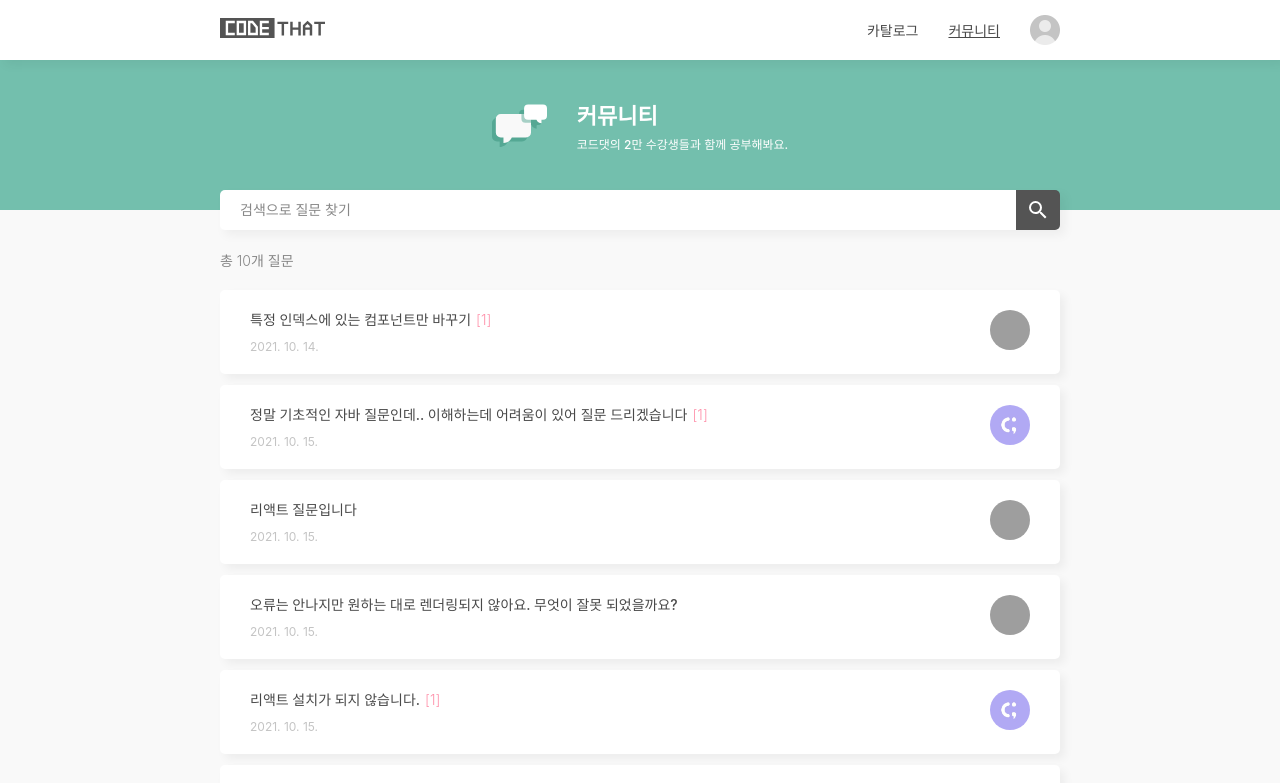
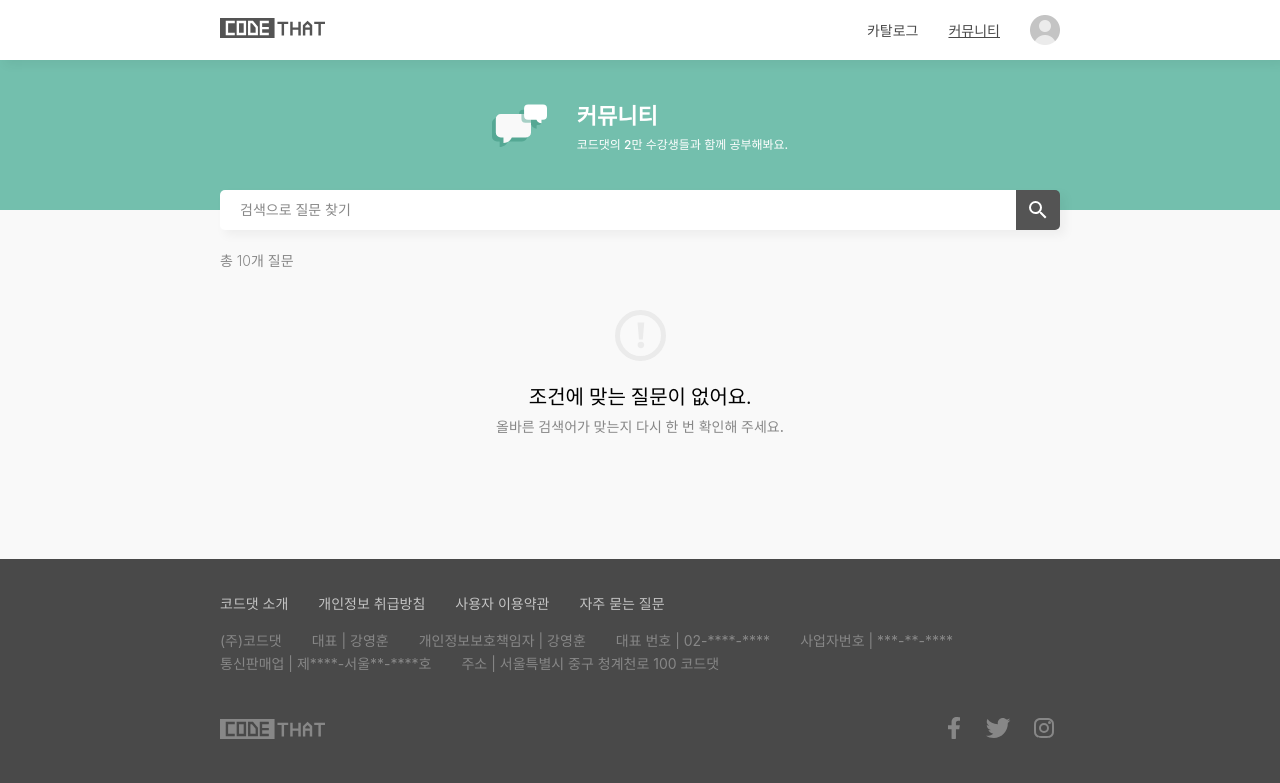
Before and after one commit to ejshin2ya/React_Website_Codeit, a React (Create React App) app: page /questions in a window 1280 px wide. Shown: the top 783 px of the page. Built offline with nearby package versions, Linux system fonts and the light colour scheme; grey boxes are pictures that could not be loaded; a web font is replaced by a local one.

Commit message:
질문 검색창 만들기

```diff
--- a/src/pages/CourseListPage.js
+++ b/src/pages/CourseListPage.js
@@ -18,13 +18,7 @@ function CourseListPage() {
 
   const handleSubmit = (e) => {
     e.preventDefault();
-    setSearchParams(
-      keyword
-        ? {
-            keyword,
-          }
-        : {}
-    );
+    setSearchParams(keyword ? { keyword } : {});
   };
 
   return (
--- a/src/pages/QuestionListPage.js
+++ b/src/pages/QuestionListPage.js
@@ -8,7 +8,7 @@ import Avatar from "../components/Avatar";
 import styles from "./QuestionListPage.module.css";
 import searchBarStyles from "../components/SearchBar.module.css";
 import searchIcon from "../assets/search.svg";
-import { Link } from "react-router-dom";
+import { Link, useSearchParams } from "react-router-dom";
 
 function QuestionItem({ question }) {
   return (
@@ -35,10 +35,17 @@ function QuestionItem({ question }) {
 }
 
 function QuestionListPage() {
-  const [keyword, setKeyword] = useState("");
-  const questions = getQuestions();
+  const [searchParams, setSearchParams] = useSearchParams();
+  const initKeyword = searchParams.get("keyword");
+  const [keyword, setKeyword] = useState(initKeyword);
+  const questions = getQuestions(initKeyword || "");
 
   const handleKeywordChange = (e) => setKeyword(e.target.value);
+
+  const handleSubmit = (e) => {
+    e.preventDefault();
+    setSearchParams(keyword ? { keyword } : {});
+  };
 
   return (
     <ListPage
@@ -46,7 +53,7 @@ function QuestionListPage() {
       title="커뮤니티"
       description="코드댓의 2만 수강생들과 함께 공부해봐요."
     >
-      <form className={searchBarStyles.form}>
+      <form className={searchBarStyles.form} onSubmit={handleSubmit}>
         <input
           name="keyword"
           value={keyword}
@@ -60,7 +67,7 @@ function QuestionListPage() {
 
       <p className={styles.count}>총 {questions.length}개 질문</p>
 
-      {questions.length > 0 ? (
+      {initKeyword && questions.length > 0 ? (
         <div className={styles.questionList}>
           {questions.map((question) => (
             <QuestionItem key={question.id} question={question} />
```
